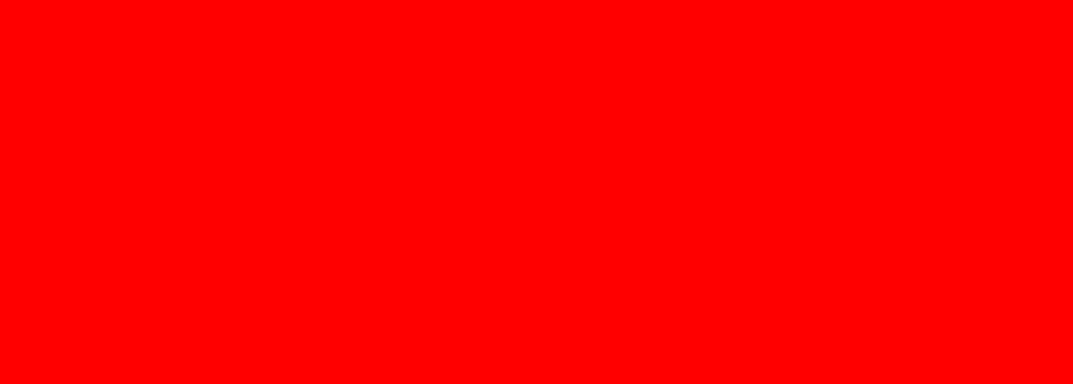
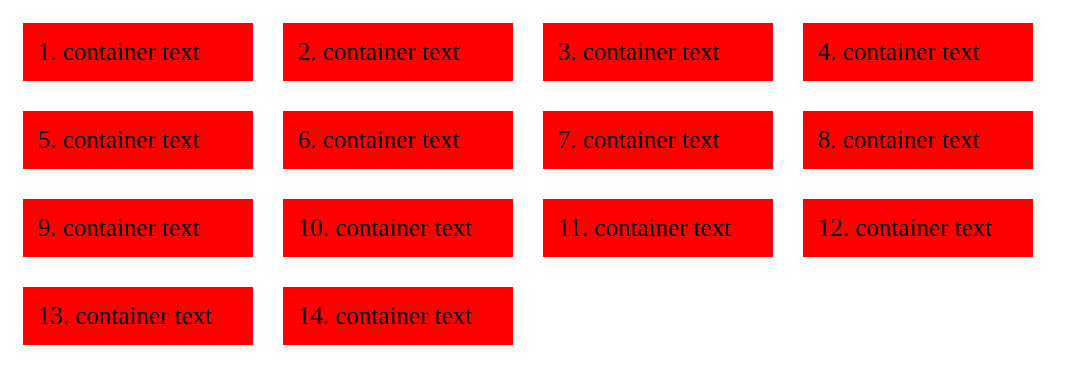
Before and after one commit to TobiasJuri/RepositorySchool, a plain HTML site: page index.html in a window 1280 px wide. Shown: the whole page, without its empty margins (0-1073 px from the left). Drawn offline with Linux system fonts and the light colour scheme.

Commit message:
Update index.html

```diff
--- a/index.html
+++ b/index.html
@@ -1,24 +1,38 @@
 <!doctype html>
 <html lang="en">
-
 <head>
   <title></title>
   <style>
-    @media (max-width: 789px) {
-      body {
-        background-color: yellow;
-      }
+    #fbcontainer {
+      display: flex;
+      flex-wrap: wrap;
     }
-    @media (min-width: 790px) {
-      body {
-        background-color: red;
-      }
+
+    #fbcontainer > div {
+      background-color: red;
+      font-size: 25px;
+      margin: 15px;
+      padding: 15px;
+      width: 200px;
     }
   </style>
 </head>
-
 <body>
-
+  <div id="fbcontainer">
+    <div>1. container text</div>
+    <div>2. container text</div>
+    <div>3. container text</div>
+    <div>4. container text</div>
+    <div>5. container text</div>
+    <div>6. container text</div>
+    <div>7. container text</div>
+    <div>8. container text</div>
+    <div>9. container text</div>
+    <div>10. container text</div>
+    <div>11. container text</div>
+    <div>12. container text</div>
+    <div>13. container text</div>
+    <div>14. container text</div>
+  </div>
 </body>
-
 </html>
```
